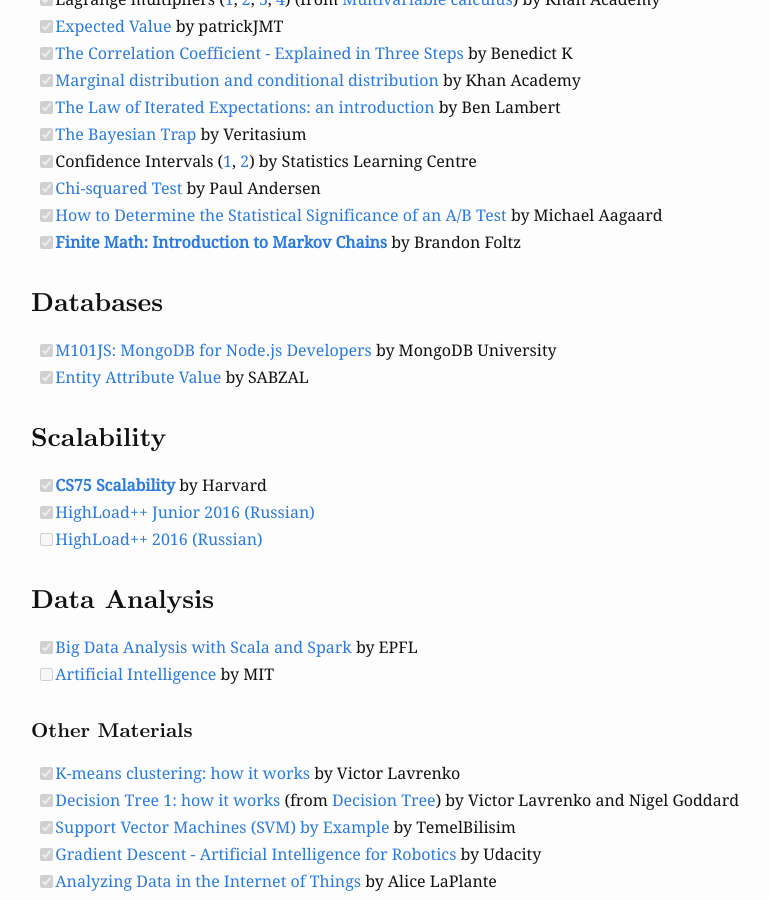
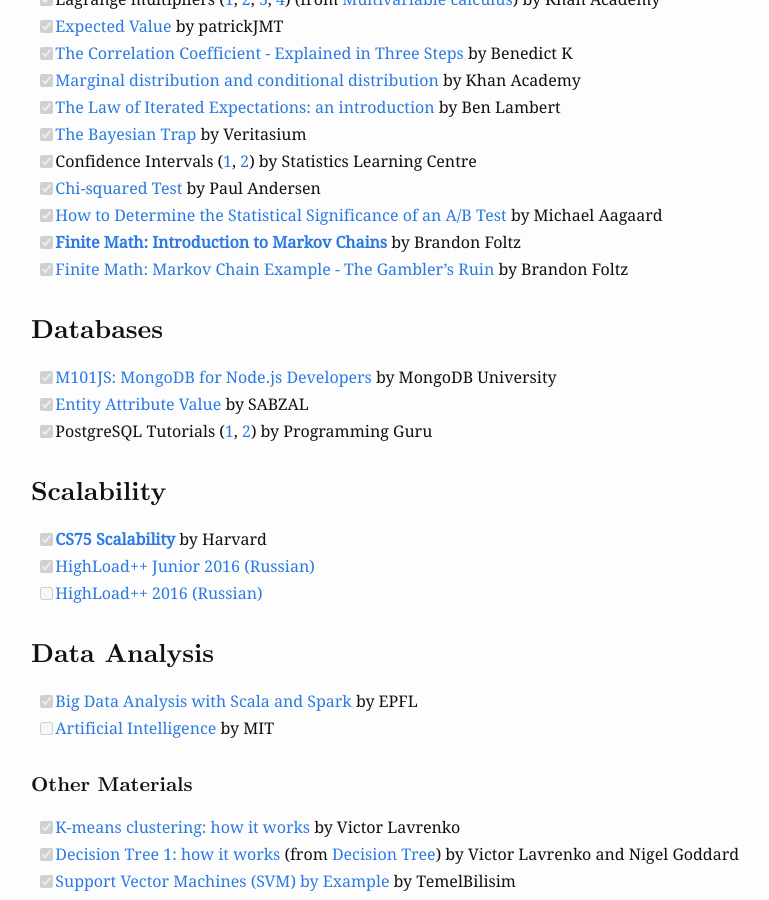
Before and after one commit to alopatindev/alopatindev.github.io, a Jekyll site: the page built from _posts/2016-11-29-self-learning.markdown, in a window 1280 px wide and 900 px high, scrolled down 2428 px. Shown: the whole window, without its empty margins (204-973 px from the left). Built offline with Jekyll 4.4.1, drawn with Linux system fonts in a browser that asks for light colours; comment, search, counter and statistics services are not loaded.

Commit message:
update 2016-11-29-self-learning

```diff
--- a/_posts/2016-11-29-self-learning.markdown
+++ b/_posts/2016-11-29-self-learning.markdown
@@ -19,7 +19,7 @@
 - [x][Parallel Programming (JVM, Scala)](https://www.coursera.org/learn/parprog1) by EPFL
 - [x][Rationales Behind C++ Atomics (Russian)](https://www.youtube.com/watch?v=_-3syPxgwqs) by Egor Derevenetc
 - [x][Concurrent Programming with C++11](https://www.youtube.com/playlist?list=PL5jc9xFGsL8E12so1wlMS0r0hTQoJL74M) by Bo Qian
-- [ ][JavaScript Promises](https://www.udacity.com/course/javascript-promises--ud898) by Google
+- [x][JavaScript Promises](https://www.udacity.com/course/javascript-promises--ud898) by Google
 
 ### Object-Oriented Programming
 - [x][**Design Patterns (Russian)**](https://www.youtube.com/playlist?list=PLmqFxxywkatStbd9hdzVOS1hZa9dc56k4) by Sergey Nemchinsky
@@ -88,10 +88,12 @@
 - [x][Chi-squared Test](https://www.youtube.com/watch?v=WXPBoFDqNVk) by Paul Andersen
 - [x][How to Determine the Statistical Significance of an A/B Test](https://www.youtube.com/watch?v=AuQXipyv520) by Michael Aagaard
 - [x][**Finite Math: Introduction to Markov Chains**](https://www.youtube.com/watch?v=tYaW-1kzTZI&index=24&list=PLIeGtxpvyG-KxMqY8wJ0KoY3ujxf0C856) by Brandon Foltz
+- [x][Finite Math: Markov Chain Example - The Gambler's Ruin](https://www.youtube.com/watch?v=afIhgiHVnj0) by Brandon Foltz
 
 ### Databases
 - [x][M101JS: MongoDB for Node.js Developers](https://university.mongodb.com/courses/M101JS/about) by MongoDB University
 - [x][Entity Attribute Value](https://www.youtube.com/watch?v=X5Q9G3pa7I4) by SABZAL
+- [x]PostgreSQL Tutorials ([1](https://www.youtube.com/playlist?list=PLk1kxccoEnNEtwGZW-3KAcAlhI_Guwh8x), [2](https://www.youtube.com/playlist?list=PLk1kxccoEnNHlAR2ggnzIkOc7jxqI-_w2)) by Programming Guru
 
 ### Scalability
 - [x][**CS75 Scalability**](https://www.youtube.com/watch?v=-W9F__D3oY4) by Harvard
```
